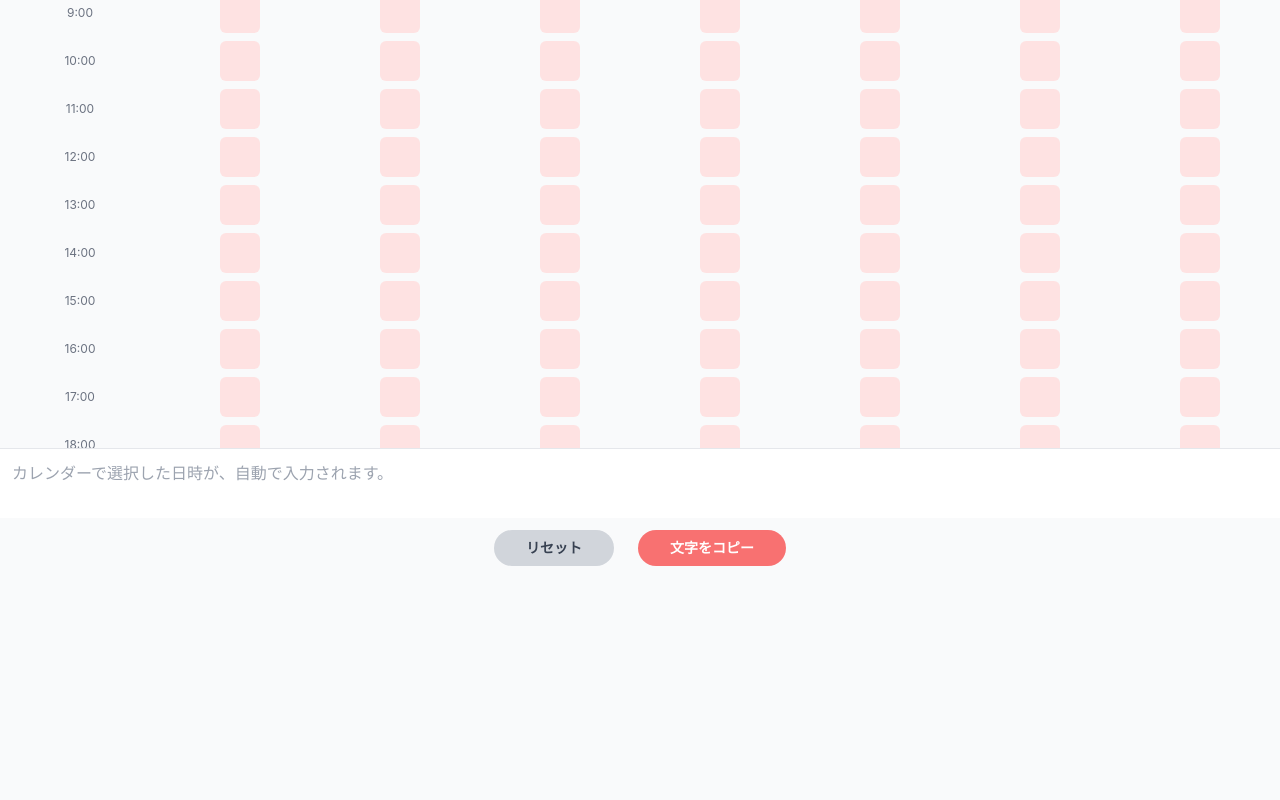
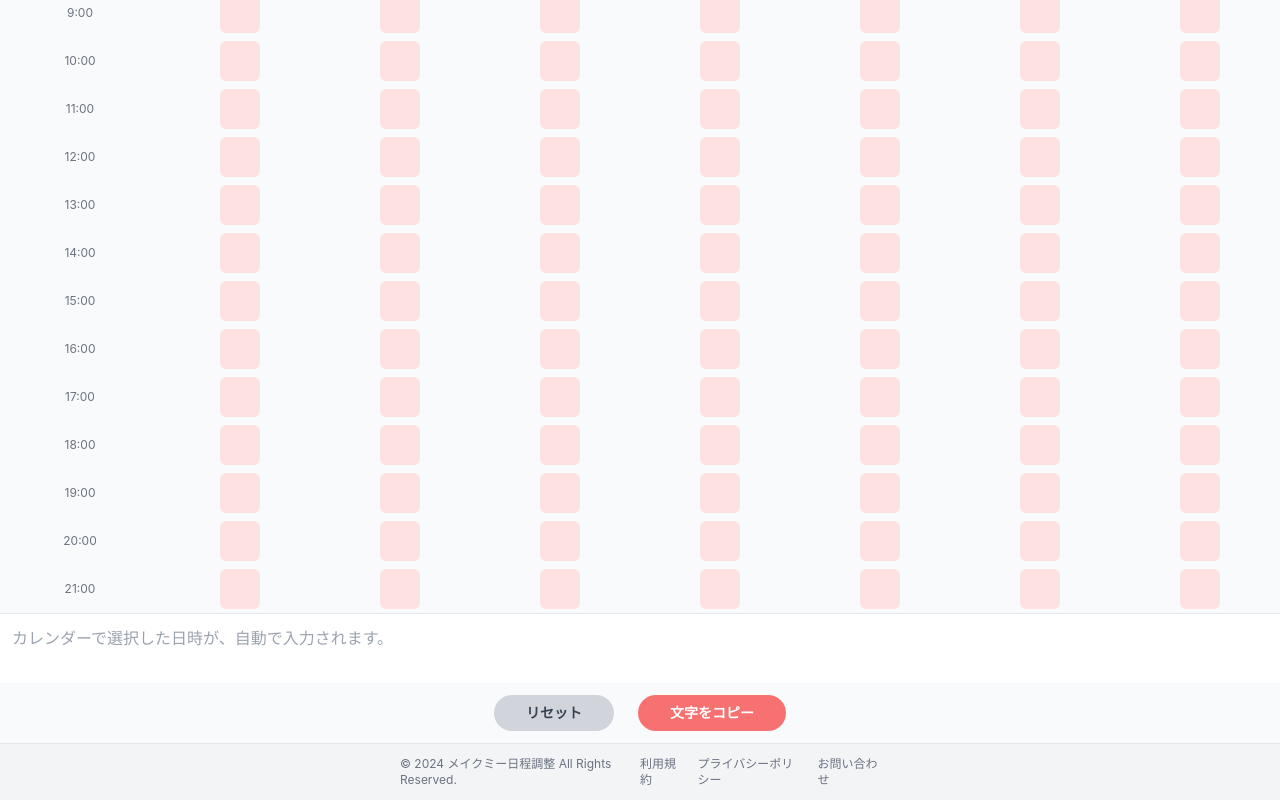
Before and after one commit to HironoriKan/makeme-nichocale, a Next.js app: page / in a window 1280 px wide. Shown: the part 222-1022 px from the top of the page. Before the commit the page ends 800 px from the top, so only its background shows below. Built offline with nearby package versions, Linux system fonts and the light colour scheme.

Commit message:
フッターの追加と全体レイアウトの修正

```diff
--- a/components/CalendarTextGenerator.js
+++ b/components/CalendarTextGenerator.js
@@ -1012,13 +1012,13 @@ const CalendarTextGenerator = ({
   }, []);
 
   return (
-    <div className="flex justify-center bg-gray-50 w-full h-screen" style={{
-      height: 'calc(100vh - var(--safe-bottom, 0px))',
+    <div className="flex flex-col justify-center bg-gray-50 w-full min-h-screen" style={{
+      minHeight: 'calc(100vh - var(--safe-bottom, 0px))',
       overscrollBehavior: 'none',
       position: 'relative',
       overflow: 'hidden'
     }}>
-      <div className="relative flex flex-col w-full sm:max-w-lg max-h-full h-full" style={{maxWidth: '100%'}}>
+      <div className="relative flex flex-col w-full sm:max-w-lg h-full" style={{maxWidth: '100%'}}>
         {/* ①画面のヘッダー：高さ固定 */}
         <div className="app-header bg-white p-1 sm:p-2 flex justify-between items-center shadow-sm border-b border-gray-200 flex-shrink-0"
           style={{ height: 'auto', minHeight: '48px' }}>
@@ -1282,6 +1282,20 @@ const CalendarTextGenerator = ({
           </div>
         </div>
       </div>
+
+      {/* フッター */}
+      <div className="w-full bg-gray-100 border-t border-gray-200 py-3 mt-auto">
+        <div className="max-w-lg mx-auto px-4 flex flex-col sm:flex-row justify-between items-center">
+          <div className="text-xs text-gray-500 mb-2 sm:mb-0">
+            © 2024 メイクミー日程調整 All Rights Reserved.
+          </div>
+          <div className="flex space-x-4">
+            <a href="#" className="text-xs text-gray-500 hover:text-gray-700">利用規約</a>
+            <a href="#" className="text-xs text-gray-500 hover:text-gray-700">プライバシーポリシー</a>
+            <a href="#" className="text-xs text-gray-500 hover:text-gray-700">お問い合わせ</a>
+          </div>
+        </div>
+      </div>
     </div>
   );
 };
```
